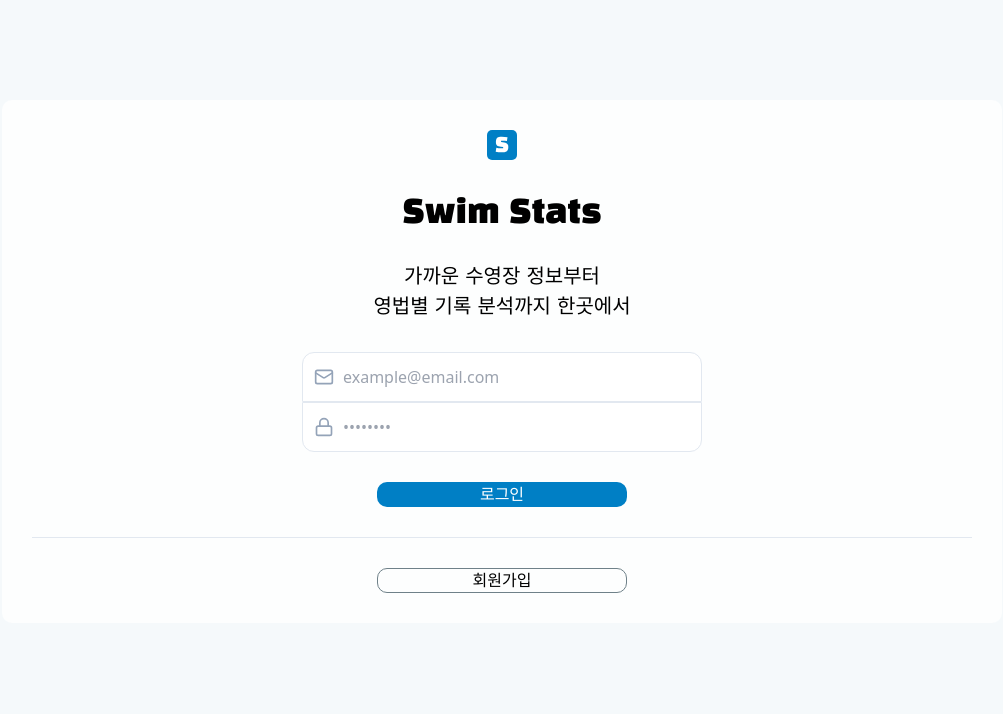
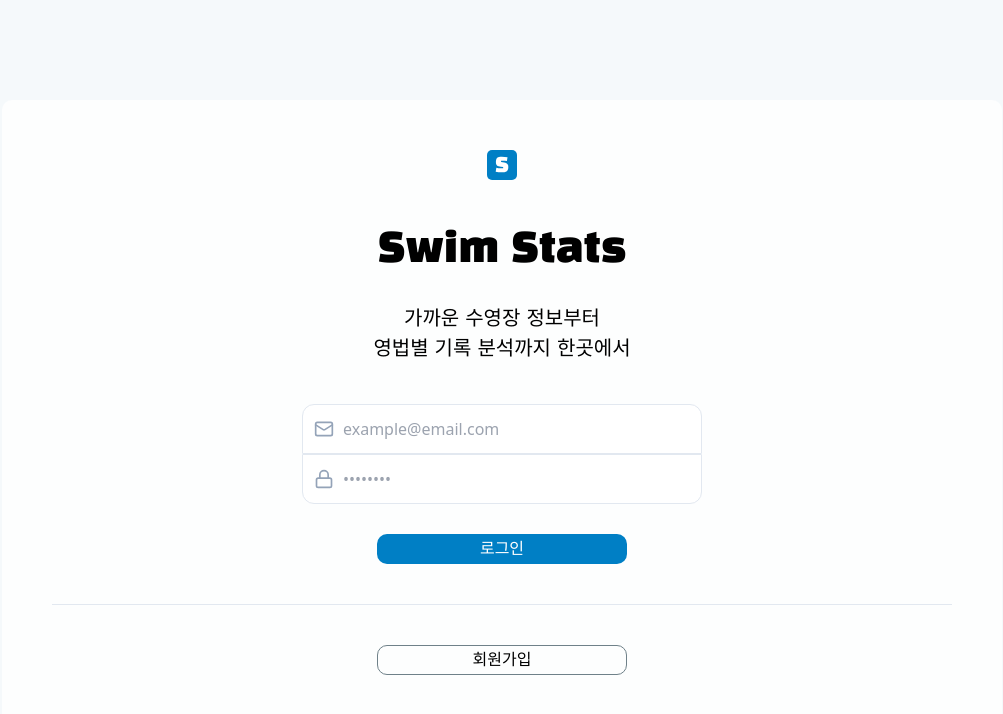
Before and after one commit to alswn1/swim-stats, a React (Vite) app: page /login in a window 1280 px wide. Shown: the top 714 px of the page, without its empty margins (138-1141 px from the left). Built offline with nearby package versions, Linux system fonts and the light colour scheme; no server answers.

Commit message:
style: 로그인 화면 css 수정
- Log path 수정

```diff
--- a/src/components/Button.css
+++ b/src/components/Button.css
@@ -8,7 +8,7 @@
 
 .Button_REGISTER {
   width: 250px;
-  height: 25px;
+  height: 30px;
   border: 1px solid #6F8189;
   border-radius: 10px;
   font-size: 16px;
@@ -16,7 +16,7 @@
 
 .Button_LOGIN {
   width: 250px;
-  height: 25px;
+  height: 30px;
   font-size: 16px;
   color: white;
   background-color: #007FC5;
--- a/src/components/LoginForm.tsx
+++ b/src/components/LoginForm.tsx
@@ -41,7 +41,7 @@ const LoginForm = () => {
               <input
                 type="email"
                 required
-                className="w-full pl-10 pr-4 py-3 bg-white border border-slate-200 rounded-t-xl focus:ring-2 focus:ring-blue-500 focus:border-transparent outline-none transition-all"
+                className="w-full pl-10 pr-4 py-3 bg-white border border-slate-200 rounded-t-xl outline-none transition-all"
                 placeholder="example@email.com"
                 value={email}
                 onChange={(e) => setEmail(e.target.value)}
@@ -55,7 +55,7 @@ const LoginForm = () => {
               <input
                 type="password"
                 required
-                className="w-full pl-10 pr-4 py-3 bg-white border border-slate-200 rounded-b-xl focus:ring-2 focus:ring-blue-500 focus:border-transparent outline-none transition-all"
+                className="w-full pl-10 pr-4 py-3 bg-white border border-slate-200 rounded-b-xl outline-none transition-all"
                 placeholder="••••••••"
                 value={password}
                 onChange={(e) => setPassword(e.target.value)}
--- a/src/constants/paths.ts
+++ b/src/constants/paths.ts
@@ -2,7 +2,7 @@ export const PATHS = {
   HOME: '/',
   LOGIN: '/login',
   REGISTER: '/register',
-  LOG: '/log',
+  LOG: '/log/:id',
   MAP: '/map',
   MYPAGE: '/mypage',
 } as const;
--- a/src/pages/auth/Login.css
+++ b/src/pages/auth/Login.css
@@ -4,12 +4,12 @@
 
   display: flex;
   flex-direction: column;
-  gap: 30px;
+  gap: 40px;
   justify-content: center;
   align-items: center;
   margin: 0 auto;
   margin-top: 100px;
-  padding: 30px;
+  padding: 50px;
 
   border-radius: 10px;
 }
@@ -21,13 +21,9 @@
 }
 
 .Login .title_wrapper .title {
-  font-size: 32px;
+  font-size: 40px;
 }
 
 .Login .title_wrapper .sub_title {
   font-size: 20px;
 }
-
-.Login hr {
-
-}
```
